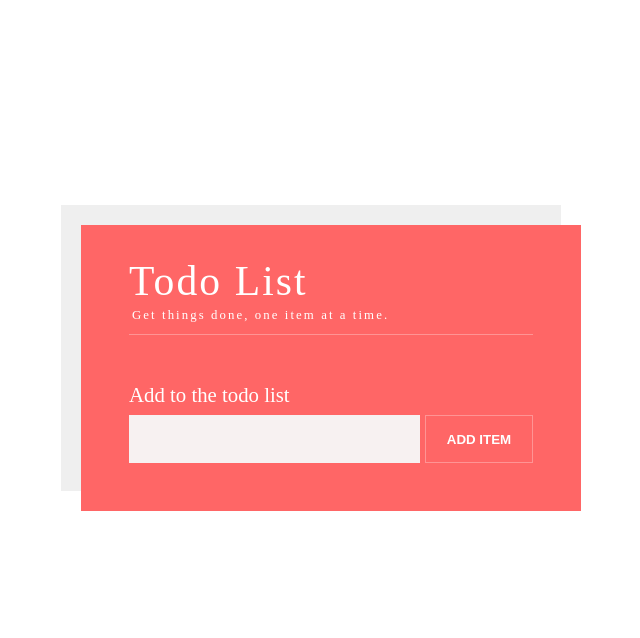
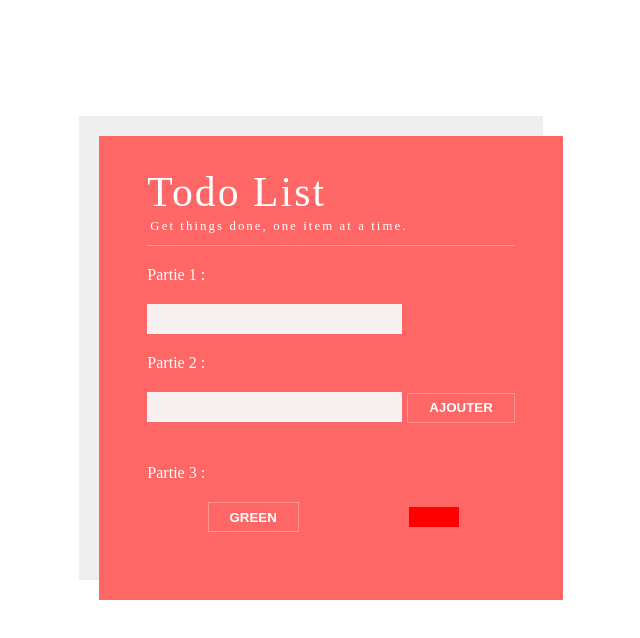
Before and after one commit to Lucas-Moreno/todolist-vuejs, a Vue app in the folder todo-list/: page / in a window 1280 px wide. Shown: the top 638 px of the page, without its empty margins (309-949 px from the left). Built offline with nearby package versions, Linux system fonts and the light colour scheme.

Commit message:
feat: create todolist

```diff
--- a/todo-list/src/components/TodoList.vue
+++ b/todo-list/src/components/TodoList.vue
@@ -5,40 +5,89 @@
         Todo List
         <span>Get things done, one item at a time.</span>
       </h1>
+      <div style="margin: 20px 0px">
+        <p style="margin-bottom: 20px">Partie 1 :</p>
+        <div style="margin-bottom: 20px">
+          <input class="input" type="text" v-model="newOneItem" />
+        </div>
+        <li v-if="newOneItem">{{ newOneItem }}</li>
+      </div>
 
-      <template>
-        <transition-group name="todolist" tag="ul">
-          <li
+      <div style="margin: 20px 0px">
+        <p style="margin-bottom: 20px">Partie 2 :</p>
+        <div style="margin-bottom: 20px">
+          <input
+            class="input"
+            type="text"
+            name="newitem"
+            id="newitem"
+            v-model="newItem"
+          />
+          <button class="button" @click="addItem">Ajouter</button>
+          <ul>
+            <li v-for="(item, index) in items" :key="index">
+              <div
+                style="
+                  display: flex;
+                  width: 100%;
+                  justify-content: space-between;
+                "
               >
-            <!-- <span class="label">{{ item.label }}</span> -->
+                <div @click="editItem(index)">
+                  <div v-if="!editing[index]" style="cursor: pointer">
+                    {{ item }}
+                  </div>
+                  <input
+                    v-else
+                    class="input"
+                    type="text"
+                    v-model="newItemValue"
+                  />
+                </div>
+                <div>
                   <div class="actions">
                     <button
-                class="btn-picto"
+                      class="button"
                       type="button"
+                      @click="updateItem(index)"
                     >
-                <i aria-hidden="true" class="material-icons">check</i>
+                      modifier
                     </button>
                     <button
-                class="btn-picto"
+                      class="button"
                       type="button"
+                      @click="deleteItem(item)"
                     >
-                <i aria-hidden="true" class="material-icons">delete</i>
+                      delete
                     </button>
                   </div>
+                </div>
+              </div>
             </li>
-        </transition-group>
-        <togglebutton
-          label="Move done items at the end?"
-          name="todosort"
-        />
-      </template>
-      <!-- <p class="emptylist">Your todo list is empty.</p> -->
-
-      <form name="newform">
-        <label for="newitem">Add to the todo list</label>
-        <input type="text" name="newitem" id="newitem" />
-        <button type="submit">Add item</button>
-      </form>
+          </ul>
+        </div>
+      </div>
+      <div style="margin: 20px 0px">
+        <p style="margin-bottom: 20px">Partie 3 :</p>
+        <div
+          style="
+            display: flex;
+            justify-content: space-around;
+            align-items: center;
+          "
+        >
+          <button @click="toggleColor" class="button">
+            {{ isRed ? "Green" : "Red" }}
+          </button>
+          <div
+            :style="{
+              backgroundColor: isRed ? 'red' : 'green',
+              width: '50px',
+              height: '20px',
+            }"
+          ></div>
+        </div>
+      </div>
     </main>
   </div>
 </template>
@@ -48,6 +97,46 @@ export default {
   name: "TodoList",
   props: {
     title: String,
+  },
+  data() {
+    return {
+      items: [],
+      newItem: "",
+      newOneItem: "",
+      isRed: true,
+      editing: [],
+    };
+  },
+  created() {
+    this.editing = this.initializeEditingState();
+  },
+  methods: {
+    addItem() {
+      this.items.push(this.newItem);
+      this.newItem = "";
+    },
+    toggleColor() {
+      this.isRed = !this.isRed;
+    },
+    deleteItem(item) {
+      let index = this.items.indexOf(item);
+      if (index > -1) {
+        this.items.splice(index, 1);
+      }
+    },
+    initializeEditingState() {
+      return new Array(this.items.length).fill(false);
+    },
+    editItem(index) {
+      this.editing[index] = true;
+    },
+    updateItem(index) {
+      if (this.newItemValue != undefined && this.newItemValue.length > 0) {
+        this.items[index] = this.newItemValue;
+        this.editing[index] = false;
+        this.newItemValue = "";
+      }
+    },
   },
 };
 </script>
@@ -72,15 +161,15 @@ body {
   }
 }
 .container {
-    display:flex;
+  display: flex;
   justify-content: center;
   align-items: center;
-    height:90vh;
+  height: 90vh;
 }
 #todolist {
   margin: 4rem auto;
   padding: 2rem 3rem 3rem;
-  max-width: 500px;
+  max-width: 600px;
   background: #ff6666;
   color: #fff;
   box-shadow: -20px -20px 0px 0px rgba(100, 100, 100, 0.1);
@@ -110,6 +199,7 @@ body {
 #todolist ul {
   margin-top: 2.6rem;
   list-style: none;
+  margin-bottom: 20px;
 }
 #todolist .todolist-move {
   transition: transform 1s;
@@ -154,24 +244,25 @@ body {
 }
 
 /* FORM */
-form {
+.form {
   margin-top: 3rem;
   display: flex;
   flex-wrap: wrap;
 }
-form label {
+.label {
   min-width: 100%;
   margin-bottom: 0.5rem;
   font-size: 1.3rem;
 }
-form input {
+.input {
   flex-grow: 1;
   border: none;
   background: #f7f1f1;
   padding: 0 1.5em;
   font-size: initial;
+  height: 30px;
 }
-form button {
+.button {
   padding: 0 1.3rem;
   border: none;
   background: #ff6666;
@@ -182,8 +273,9 @@ form button {
   margin-left: 5px;
   cursor: pointer;
   transition: background 0.2s ease-out;
+  height: 30px;
 }
-form button:hover {
+.button:hover {
   background: #ff5e5e;
 }
 form input,
```
Lines whose indentation alone changed are shown as unchanged.
